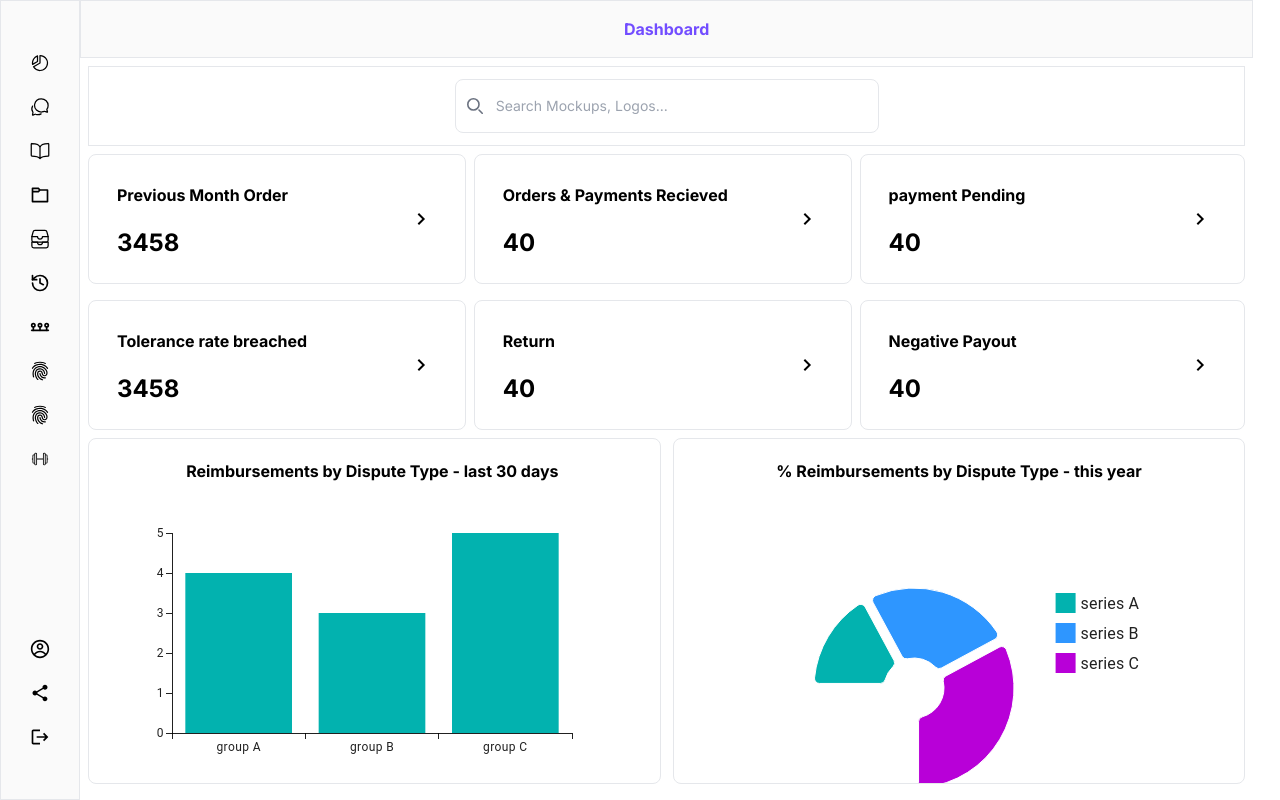
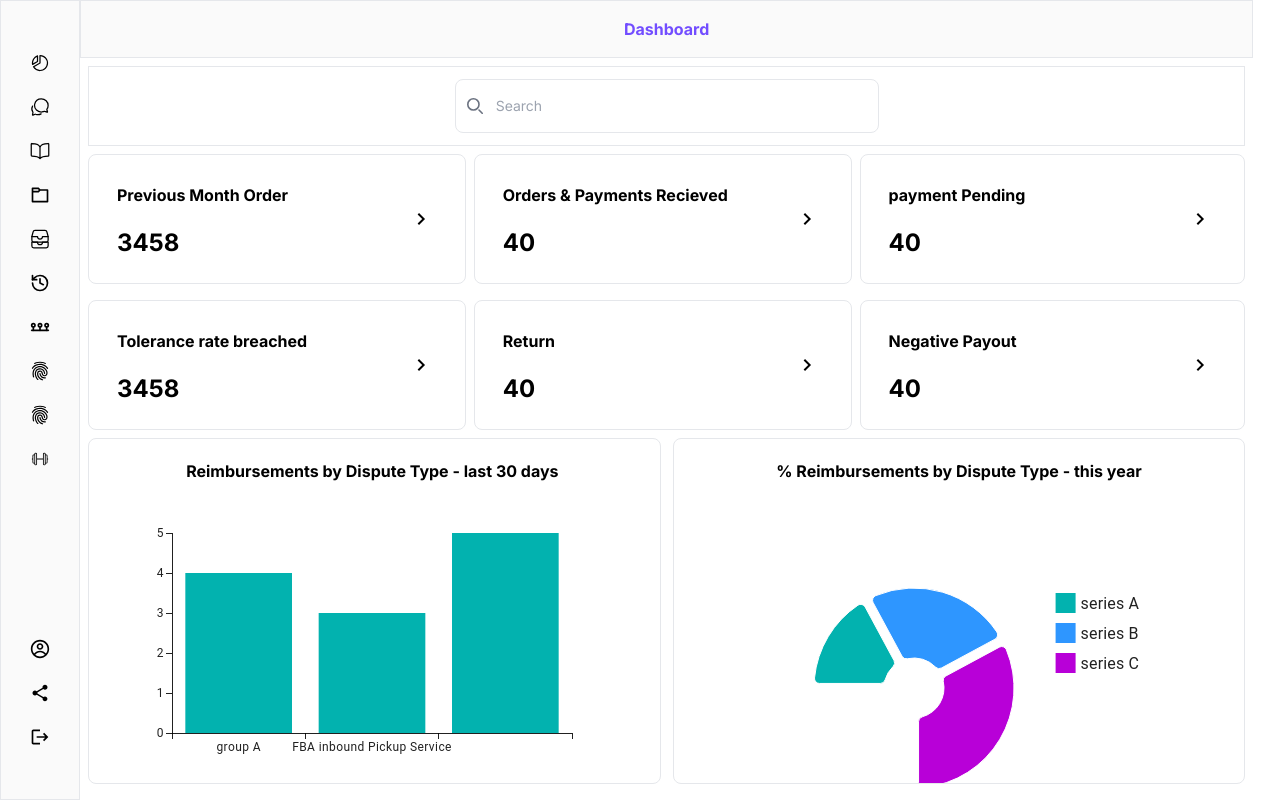
Before and after one commit to Kaustubhhub/interface_labs, a Next.js app: page /dashboard in a window 1280 px wide. Built offline with nearby package versions, Linux system fonts and the light colour scheme; no server answers; the database is empty.

Commit message:
chore: charts

```diff
--- a/components/Barcharts.tsx
+++ b/components/Barcharts.tsx
@@ -5,7 +5,7 @@ export default function BasicBars() {
     return (
         <div>
             <BarChart
-                xAxis={[{ scaleType: 'band', data: ['group A', 'group B', 'group C'] }]}
+                xAxis={[{ scaleType: 'band', data: ['group A', 'FBA inbound Pickup Service', 'FBA inventory Storage Fee'] }]}
                 series={[{ data: [4, 3, 5] }]}
                 width={500}
                 height={300}
--- a/components/Dashboard.tsx
+++ b/components/Dashboard.tsx
@@ -110,7 +110,7 @@ const Dashboard = () => {
                                     <path stroke="currentColor" strokeLinecap="round" strokeLinejoin="round" strokeWidth="2" d="m19 19-4-4m0-7A7 7 0 1 1 1 8a7 7 0 0 1 14 0Z" />
                                 </svg>
                             </div>
-                            <input type="search" id="default-search" className="block w-full p-4 ps-10 text-sm border rounded-lg" placeholder="Search Mockups, Logos..." required />
+                            <input type="search" id="default-search" className="block w-full p-4 ps-10 text-sm border rounded-lg" placeholder="Search" required />
                         </div>
                     </form>
                 </div>
```
